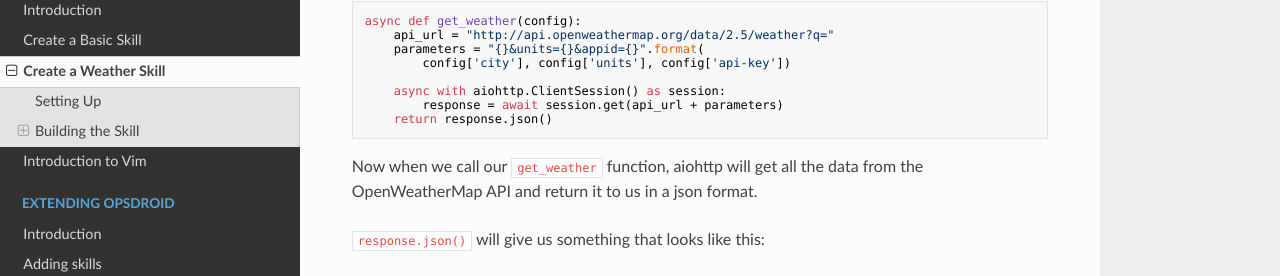
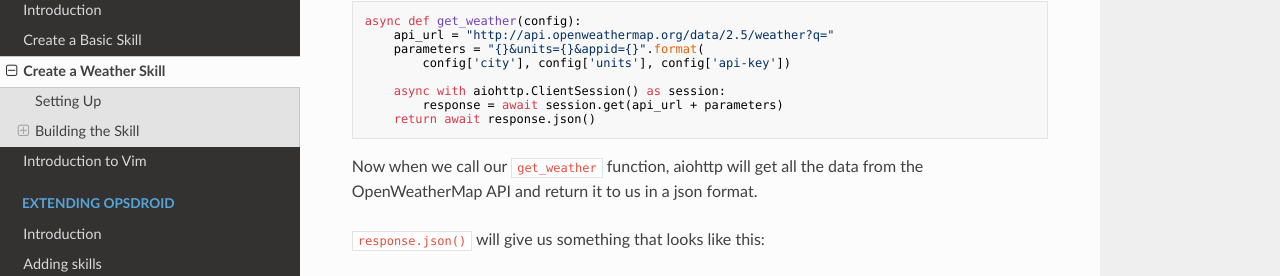
Before and after one commit to opsdroid/opsdroid, an MkDocs documentation site: the page built from docs/tutorials/create-weather-skill.md, in a window 1280 px wide and 1400 px high, scrolled down 2220 px. Shown: the part 148-424 px from the top of the window. Built offline with MkDocs 1.6.1, drawn with Linux system fonts in a browser that asks for light colours; nearby versions of some CDN libraries; old or Windows-style settings are respelled for this version of MkDocs.

Commit message:
Include missing `await` statements in weather example
The weather skill example is missing some `await` statements when
returning the `response.json()`. Without the `await` statement a
coroutine object is return instead of a dict.

````diff
--- a/docs/tutorials/create-weather-skill.md
+++ b/docs/tutorials/create-weather-skill.md
@@ -99,7 +99,7 @@ async def get_weather(config):
 
     async with aiohttp.ClientSession() as session:
         response = await session.get(api_url + parameters)
-    return response.json()
+    return await response.json()
 ```
 Now when we call our `get_weather` function, aiohttp will get all the data from the OpenWeatherMap API and return it to us in a json format.
 
@@ -180,7 +180,7 @@ async def get_weather(config):
 
     async with aiohttp.ClientSession() as session:
         response = await session.get(api_url + parameters)
-    return response.json()
+    return await response.json()
 
 
 class WeatherSkill(Skill):
@@ -252,7 +252,7 @@ class WeatherSkill(Skill):
 
         async with aiohttp.ClientSession() as session:
             response = await session.get(api_url + parameters)
-        return response.json()
+        return await response.json()
 
     @match_regex("How's the weather?")
     async def tell_weather(self, message):
````
